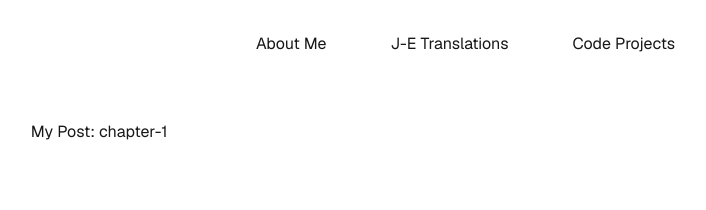
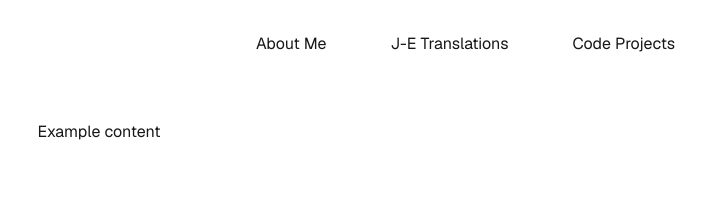
Before and after one commit to Nardo96/personal-website, a Next.js app: page /translations/smt-tokyo-requiem/chapter-1 in a window 1280 px wide. Shown: the top 210 px of the page, without its empty margins (541-1247 px from the left). Built offline with nearby package versions, Linux system fonts and the light colour scheme.

Commit message:
Establish dynamic chapter text content load from file + routing

```diff
--- a/src/app/components/block.tsx
+++ b/src/app/components/block.tsx
@@ -41,6 +41,6 @@ export function BlockLineHelper({line, mapper}) {
         return <div className = {pageStyling + " " + "mb-4"}>{line[1]}</div>
     }
     else {
-        return <div>{line[1]}</div>
+        return <div className = "min-h-6">{line[1]}</div>
     }
 }
--- a/src/app/translations/smt-tokyo-requiem/[chapter]/page.tsx
+++ b/src/app/translations/smt-tokyo-requiem/[chapter]/page.tsx
@@ -1,17 +1,25 @@
-import { chapter_list_smttr } from "@/app/util/parse-file"
+import { GetFileNames } from "@/app/util/parse-file"
+import {ParseFile} from "@/app/util/parse-file"
+import Block from "@/app/components/block"
+
 export async function generateStaticParams() {
-
-    return chapter_list_smttr.map(([key, value]) => ({
-      slug: value,
-    }))
+    const chapter_list_smttr = GetFileNames('src/resources/translations/smt-tokyo-requiem')
+    return chapter_list_smttr.map((chapter) => ({chapter: chapter}))
 }
 
 export default async function Page({
     params,
   }: {
-    params: [{ slug: string }]
+    params: [{ chapter: string }]
   }) {
     const results = await params
-    console.log(results)
-    return <div>My Post: {results["chapter"]}</div>
+    let slug = results["chapter"]
+    const blocks = ParseFile(`src/resources/translations/smt-tokyo-requiem/` + `${slug}`+'.txt')
+    return (
+        <div>
+            {blocks.map((block, index) => (
+                <Block block={block} key={index} mapperString={"translations"}/>
+            ))}
+        </div>
+    )
   }
--- a/src/app/util/parse-file.tsx
+++ b/src/app/util/parse-file.tsx
@@ -1,13 +1,12 @@
 export const blocks_about = ParseFile('src/resources/about/example.txt')
 export const blocks_translations = ParseFile('src/resources/translations/example.txt')
 export const blocks_projects = ParseFile('src/resources/projects/example.txt')
-export const chapter_list_smttr = GetFileNames('src/resources/translations/smt-tokyo-requiem')
 console.log(blocks_about)
 console.log(blocks_translations)
 console.log(blocks_projects)
 
-
-function ParseFile(filepath: string) {
+// Returns a list of blocks, each block is a list of lines, each line is a list of [delimiter, text]
+export function ParseFile(filepath: string) {
     console.log("pre file system call")
     try {
         const fs = require('fs')
@@ -30,7 +29,7 @@ function ParseFile(filepath: string) {
                 }
                 continue
             }
-            while (line[index] != " ") {
+            while (line[index] != " " && index < line.length) {
                 index += 1
             }
             const delim = line.slice(0, index)
@@ -38,15 +37,13 @@ function ParseFile(filepath: string) {
             console.log(line)
             block.push([delim, remain])
         }
-
-        console.log(blocks)
         return blocks
     } catch (err) {
         console.error(err)
     }
 }
 
-function GetFileNames(filepath: string) {
+export function GetFileNames(filepath: string) {
     const fs = require('fs')
     const data = fs.readdirSync(filepath)
     let files = []
```
Also changed, not shown: src/resources/translations/smt-tokyo-requiem/chapter-1.txt, src/resources/translations/smt-tokyo-requiem/opening.txt (added).
